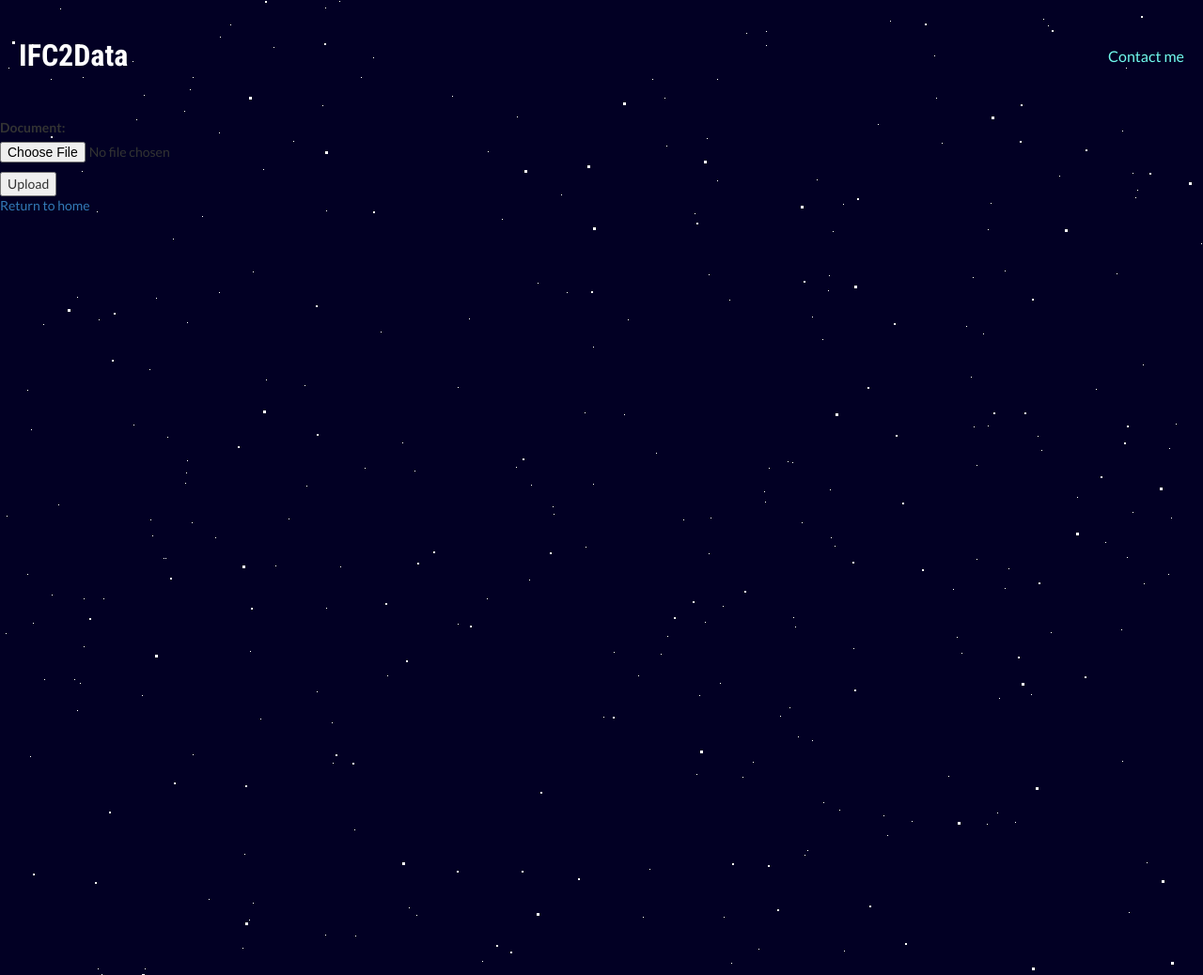
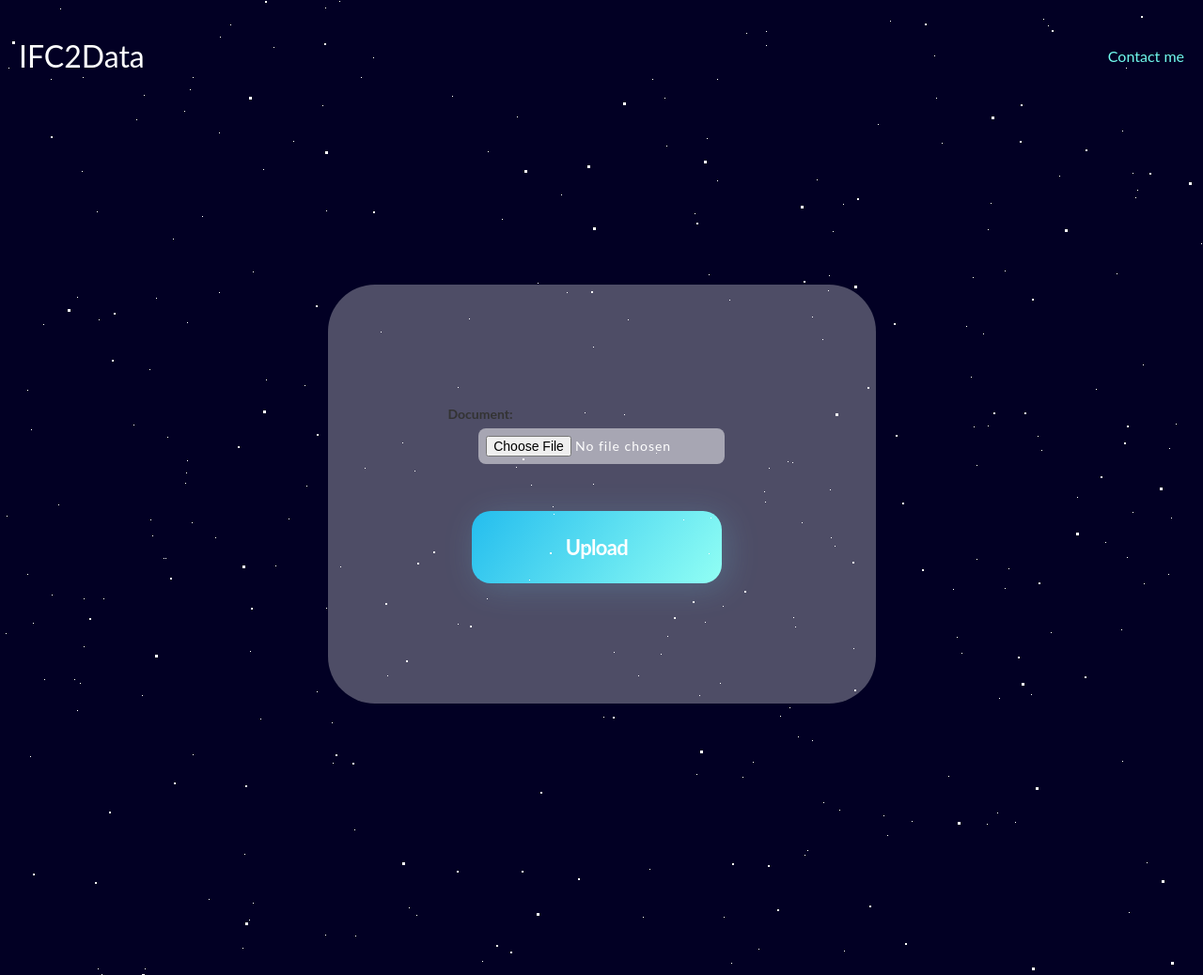
Before and after one commit to Borna07/Ifc_Web-App, a Django app: page /upload in a window 1280 px wide. Shown: the top 1038 px of the page at 94% size. Run offline with Django 3.2, Linux system fonts and the light colour scheme; some libraries are stand-ins or nearby versions.

Commit message:
stling update

```diff
--- a/WebApp/static/css/style123.css
+++ b/WebApp/static/css/style123.css
@@ -43,9 +43,11 @@ a {
 
 .container-main {
   height: 100vh;
-  max-width: 1240px;
+  /* max-width: 1240px; */
   display: flex;
   flex-direction: column;
+  justify-content: center;
+  align-items: center;
 }
 
 header {
@@ -72,6 +74,51 @@ header div {
   font-size: 32px;
   color: #fff;
   font-family: 'Roboto Condensed', sans-serif !important;
+
+}
+
+input[type="file"] {
+  display: none;
+}
+
+#id_document {
+  display: block;
+  box-sizing: border-box;
+  margin: 0 auto;
+  padding: 8px;
+  width: 80%;
+  /* max-width: 200px; */
+  background: #fff;
+  /* fallback color for old browsers */
+  background: rgba(255, 255, 255, 0.5);
+  border-radius: 8px;
+  color: #fff;
+  text-align: center;
+  text-decoration: none;
+  letter-spacing: 1px;
+  transition: all 0.3s ease-out;
+}
+
+.semi-transparent-button:hover,
+.semi-transparent-button:focus,
+.semi-transparent-button:active {
+  background: #fff;
+  color: #000;
+  transition: all 0.5s ease-in;
+}
+
+.semi-transparent:focus {
+  outline: none;
+}
+
+
+.logo a {
+  text-decoration: none;
+  color: white;
+}
+
+.logo a:hover {
+  color: white;
 }
 
 .menu {
@@ -176,14 +223,16 @@ header div {
   line-height: 1.1;
 }
 
-/* .button-block {
-  max-width: 1240px;
+.button-block {
   display: flex;
-  flex-direction: column;
-} */
+  justify-content: center;
+}
 
 .content-block {
   padding: 10%;
+  background: rgba(255, 255, 255, 0.3);
+  max-width: 900px;
+  border-radius: 50px;
 }
 
 
@@ -293,9 +342,7 @@ body {
   }
 }
 
-.upload-form {
-
-}
+.upload-form {}
 
 .input-file {
   border: 3px dashed white;
--- a/WebApp/templates/Ifc2Data/base.html
+++ b/WebApp/templates/Ifc2Data/base.html
@@ -8,19 +8,19 @@
     <link rel="stylesheet" type="text/css" href="{% static 'css/style123.css' %}">
     <link rel="stylesheet" href="https://maxcdn.bootstrapcdn.com/bootstrap/3.3.7/css/bootstrap.min.css"
         integrity="sha384-BVYiiSIFeK1dGmJRAkycuHAHRg32OmUcww7on3RYdg4Va+PmSTsz/K68vbdEjh4u" crossorigin="anonymous">
-    <link rel="preconnect" href="https://fonts.googleapis.com">
+    <!-- <link rel="preconnect" href="https://fonts.googleapis.com">
     <link rel="preconnect" href="https://fonts.gstatic.com" crossorigin>
     <link href="https://fonts.googleapis.com/css2?family=Lato:wght@300;400;700&display=swap" rel="stylesheet">
     <link rel="preconnect" href="https://fonts.googleapis.com">
     <link rel="preconnect" href="https://fonts.gstatic.com" crossorigin>
-    <link href="https://fonts.googleapis.com/css2?family=Roboto+Condensed:wght@700&display=swap" rel="stylesheet">
+    <link href="https://fonts.googleapis.com/css2?family=Roboto+Condensed:wght@700&display=swap" rel="stylesheet"> -->
 
 </head>
 
 <body id="override">
     <header>
         <div class="logo">
-            IFC2Data
+            <a href="{% url 'index' %}"> IFC2Data </a>
         </div>
         <div class="menu">
             <a>Contact me</a>
--- a/WebApp/templates/Ifc2Data/upload.html
+++ b/WebApp/templates/Ifc2Data/upload.html
@@ -1,11 +1,18 @@
 {% extends 'Ifc2Data/base.html' %}
 
 {% block content %}
-  <form method="post" enctype="multipart/form-data">
-    {% csrf_token %}
-    {{ form.as_p }}
-    <button type="submit">Upload</button>
-  </form>
+<div class="container-main">
+  <div class="content-block">
+    <form method="post" enctype="multipart/form-data">
+      {% csrf_token %}
+      {{ form.as_p }}
+      <div class="button-block">
 
-  <p><a href="{% url 'index' %}">Return to home</a></p>
+        <button class="button-primary submit-button" type="submit">Upload</button>
+      </div>
+    </form>
+  </div>
+</div>
+
+<!-- <p><a href="{% url 'index' %}">Return to home</a></p> -->
 {% endblock %}
```
Also changed, not shown: WebApp/static/css/style_copy.css (renamed from WebApp/static/css/style copy.css).
